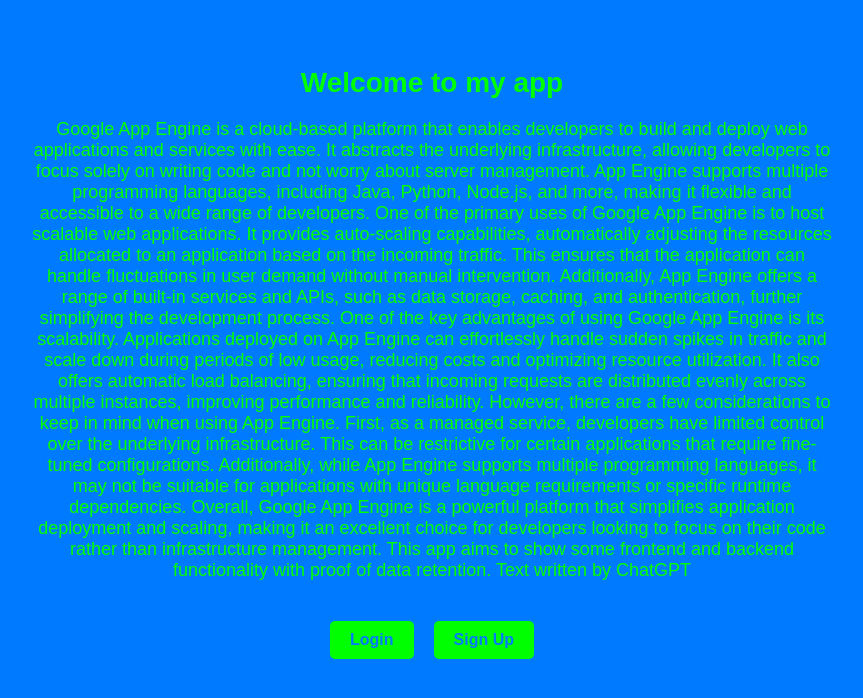
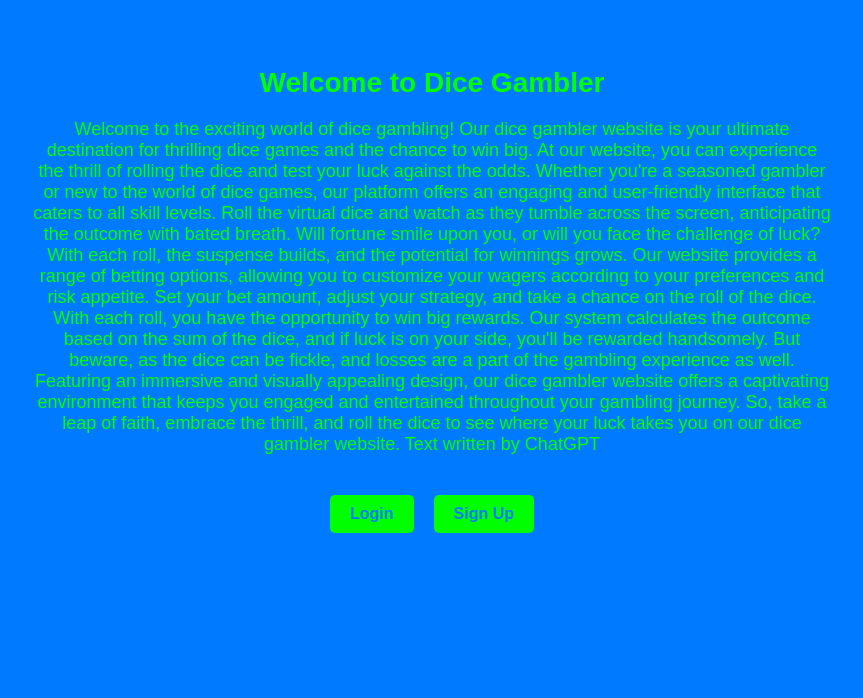
Before and after one commit to CappyPulpy/Dragomir_Andrei_TPI, a Django app: page / in a window 1280 px wide. Shown: the top 698 px of the page, without its empty margins (208-1071 px from the left). Run offline with Django 4.2, Linux system fonts and the light colour scheme.

Commit message:
v1.3.5 Small visual updates

```diff
--- a/myapp/templates/index.html
+++ b/myapp/templates/index.html
@@ -1,7 +1,7 @@
 <!DOCTYPE html>
 <html>
 <head>
-    <title>GAE Application</title>
+    <title>Dice Gambler</title>
     <style>
         :root {
             --blue-color: #007bff;
@@ -52,20 +52,18 @@
 </head>
 <body>
     <div class="container">
-        <h1 class="title">Welcome to my app</h1>
-        <p class="description">Google App Engine is a cloud-based platform that enables developers to build and deploy web applications and services with ease. It abstracts the underlying infrastructure, allowing developers to focus solely on writing code and not worry about server management. App Engine supports multiple programming languages, including Java, Python, Node.js, and more, making it flexible and accessible to a wide range of developers.
+        <h1 class="title">Welcome to Dice Gambler</h1>
+        <p class="description">Welcome to the exciting world of dice gambling! Our dice gambler website is your ultimate destination for thrilling dice games and the chance to win big.
 
-One of the primary uses of Google App Engine is to host scalable web applications. It provides auto-scaling capabilities, automatically adjusting the resources allocated to an application based on the incoming traffic. This ensures that the application can handle fluctuations in user demand without manual intervention. Additionally, App Engine offers a range of built-in services and APIs, such as data storage, caching, and authentication, further simplifying the development process.
+At our website, you can experience the thrill of rolling the dice and test your luck against the odds. Whether you're a seasoned gambler or new to the world of dice games, our platform offers an engaging and user-friendly interface that caters to all skill levels.
 
-One of the key advantages of using Google App Engine is its scalability. Applications deployed on App Engine can effortlessly handle sudden spikes in traffic and scale down during periods of low usage, reducing costs and optimizing resource utilization. It also offers automatic load balancing, ensuring that incoming requests are distributed evenly across multiple instances, improving performance and reliability.
+Roll the virtual dice and watch as they tumble across the screen, anticipating the outcome with bated breath. Will fortune smile upon you, or will you face the challenge of luck? With each roll, the suspense builds, and the potential for winnings grows.
 
-However, there are a few considerations to keep in mind when using App Engine. First, as a managed service, developers have limited control over the underlying infrastructure. This can be restrictive for certain applications that require fine-tuned configurations. Additionally, while App Engine supports multiple programming languages, it may not be suitable for applications with unique language requirements or specific runtime dependencies.
+Our website provides a range of betting options, allowing you to customize your wagers according to your preferences and risk appetite. Set your bet amount, adjust your strategy, and take a chance on the roll of the dice.
 
-Overall, Google App Engine is a powerful platform that simplifies application deployment and scaling, making it an excellent choice for developers looking to focus on their code rather than infrastructure management.
+With each roll, you have the opportunity to win big rewards. Our system calculates the outcome based on the sum of the dice, and if luck is on your side, you'll be rewarded handsomely. But beware, as the dice can be fickle, and losses are a part of the gambling experience as well.
 
-        This app aims to show some frontend and backend functionality with proof of data retention.
-
-        Text written by ChatGPT</p>
+Featuring an immersive and visually appealing design, our dice gambler website offers a captivating environment that keeps you engaged and entertained throughout your gambling journey. So, take a leap of faith, embrace the thrill, and roll the dice to see where your luck takes you on our dice gambler website. Text written by ChatGPT</p>
         <div class="button-container">
             <a href="{% url 'login' %}" class="btn">Login</a>
             <a href="{% url 'signup' %}" class="btn">Sign Up</a>
--- a/myapp/templates/landing.html
+++ b/myapp/templates/landing.html
@@ -8,6 +8,11 @@
     <style>
         .balance {
             margin-top: 20px;
+        }
+
+        form {
+            display: inline;
+            width:100%;
         }
 
         #gambling-section {
--- a/static/css/styles.css
+++ b/static/css/styles.css
@@ -1,4 +1,3 @@
-/* Import the colors.css file */
 @import url('colors.css');
 
 h1 {
@@ -17,5 +16,3 @@
   border-radius: 5px;
   border: 1px solid #ccc;
 }
-
-/* Add any other styles as needed */
```
